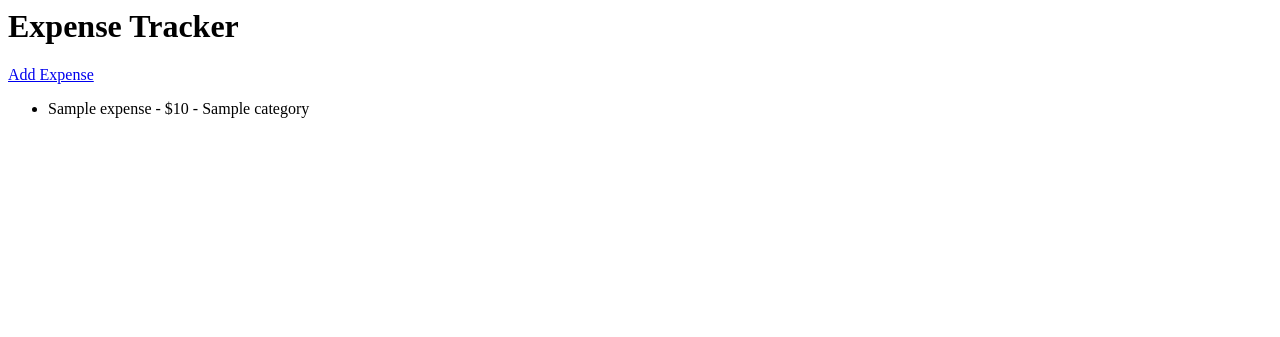
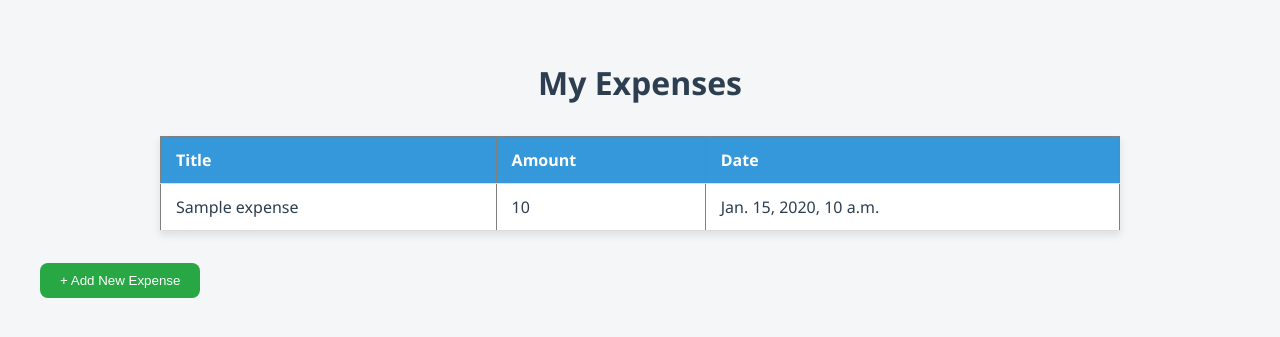
Before and after one commit to DoniaMetwalli/ExpenseTracker-CIT671-, a Django app: template Expense_Tracker/expenses/templates/expenses/home.html in a window 1280 px wide. Shown: the top 337 px of the page. Run offline with Django 5.2, Linux system fonts and the light colour scheme; the template is opened without the code that fills it: most values are stand-ins (such as "Sample title", 1, 10 or a date in 2020).

Commit message:
worked on frontend

```diff
--- a/Expense_Tracker/Expense_Tracker/settings.py
+++ b/Expense_Tracker/Expense_Tracker/settings.py
@@ -56,7 +56,7 @@ ROOT_URLCONF = 'expense_tracker.urls'
 TEMPLATES = [
     {
         'BACKEND': 'django.template.backends.django.DjangoTemplates',
-        'DIRS': [],
+        'DIRS': [BASE_DIR / "templates"],
         'APP_DIRS': True,
         'OPTIONS': {
             'context_processors': [
--- a/Expense_Tracker/expenses/forms.py
+++ b/Expense_Tracker/expenses/forms.py
@@ -4,4 +4,4 @@ from .models import Expense
 class ExpenseForm(forms.ModelForm):
     class Meta:
         model = Expense
-        fields = ['title', 'amount', 'category']
+        fields = ['title', 'amount', 'date']  # Adjust based on your model fields
--- a/Expense_Tracker/expenses/models.py
+++ b/Expense_Tracker/expenses/models.py
@@ -4,7 +4,7 @@ class Expense(models.Model):
     title = models.CharField(max_length=100)
     amount = models.DecimalField(max_digits=10, decimal_places=2)
     category = models.CharField(max_length=50)
-    date = models.DateField(auto_now_add=True)
+    date = models.DateField()
 
     def __str__(self):
         return f"{self.title} - {self.amount}"
--- a/Expense_Tracker/expenses/templates/expenses/home.html
+++ b/Expense_Tracker/expenses/templates/expenses/home.html
@@ -1,9 +1,92 @@
+{% comment %}
 <h1>Expense Tracker</h1>
 <a href="{% url 'add_expense' %}">Add Expense</a>
 <ul>
-    {% for expense in expenses %}
-        <li>{{ expense.title }} - ${{ expense.amount }} - {{ expense.category }}</li>
-    {% empty %}
-        <li>No expenses yet!</li>
-    {% endfor %}
+  {% for expense in expenses %}
+  <li>{{ expense.title }} - ${{ expense.amount }} - {{ expense.category }}</li>
+  {% empty %}
+  <li>No expenses yet!</li>
+  {% endfor %}
 </ul>
+{% endcomment %}
+
+<!DOCTYPE html>
+<html lang="en">
+  <head>
+    <meta charset="UTF-8" />
+    <title>Expense Tracker</title>
+    <style>
+      body {
+        font-family: "Segoe UI", Tahoma, Geneva, Verdana, sans-serif;
+        background-color: #f4f6f8;
+        color: #333;
+        padding: 2rem;
+      }
+
+      h1 {
+        text-align: center;
+        color: #2c3e50;
+      }
+
+      table {
+        width: 80%;
+        margin: 2rem auto;
+        border-collapse: collapse;
+        box-shadow: 0 4px 8px rgba(0, 0, 0, 0.1);
+        background-color: #fff;
+      }
+
+      th,
+      td {
+        padding: 12px 15px;
+        text-align: left;
+        border-bottom: 1px solid #ddd;
+      }
+
+      th {
+        background-color: #3498db;
+        color: white;
+      }
+
+      tr:hover {
+        background-color: #f1f1f1;
+      }
+
+      td {
+        color: #2c3e50;
+      }
+    </style>
+  </head>
+  <body>
+    <h1>My Expenses</h1>
+    <table border="1">
+      <thead>
+        <tr>
+          <th>Title</th>
+          <th>Amount</th>
+          <th>Date</th>
+        </tr>
+      </thead>
+      <tbody>
+        {% for expense in expenses %}
+        <tr>
+          <td>{{ expense.title }}</td>
+          <td>{{ expense.amount }}</td>
+          <td>{{ expense.date }}</td>
+        </tr>
+        {% empty %}
+        <tr>
+          <td colspan="3">No expenses found.</td>
+        </tr>
+        {% endfor %}
+      </tbody>
+    </table>
+
+    <a href="{% url 'add_expense' %}">
+        <button style="background-color: #28a745; color: white; padding: 10px 20px; border: none; border-radius: 8px; cursor: pointer;">
+            + Add New Expense
+        </button>
+    </a>
+
+  </body>
+</html>
--- a/Expense_Tracker/expenses/urls.py
+++ b/Expense_Tracker/expenses/urls.py
@@ -7,12 +7,14 @@
 # ]
 
 from django.urls import path, include
+from .views import ExpenseViewSet, expense_list_view, add_expense_view
 from rest_framework.routers import DefaultRouter
-from . import views
 
 router = DefaultRouter()
-router.register(r'expenses', views.ExpenseViewSet)
+router.register(r'expenses', ExpenseViewSet)
 
 urlpatterns = [
+    path('', expense_list_view, name='home'),
+    path('add/', add_expense_view, name='add_expense'),
     path('api/', include(router.urls)),
 ]
```
Also changed, not shown: Expense_Tracker/expenses/templates/expenses/add_expense.html (+56 -7 lines), Expense_Tracker/expenses/views.py (+19 -1 lines), Expense_Tracker/db.sqlite3, Expense_Tracker/expenses/migrations/0002_alter_expense_date.py (added).
